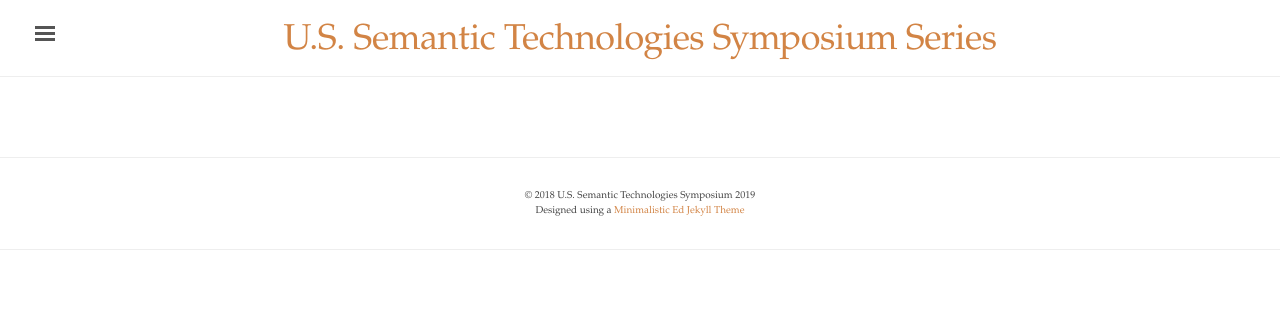
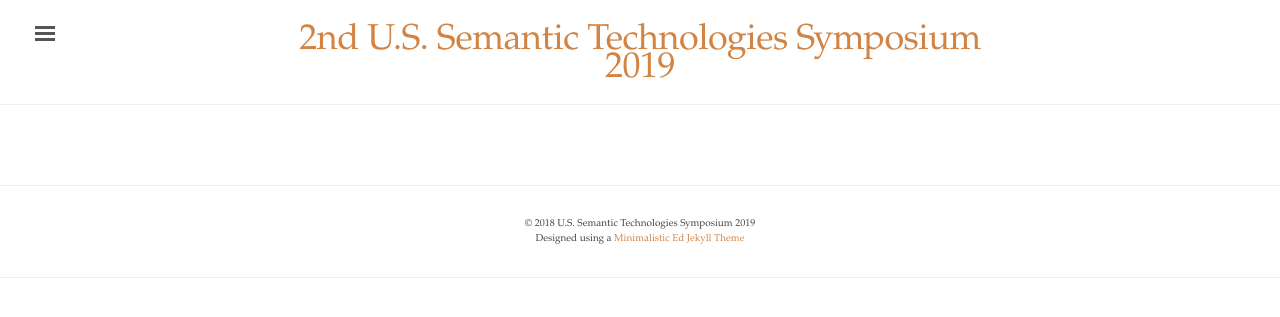
Before and after one commit to us2ts/us2ts.github.io, a Jekyll site: the page built from index.html, in a window 1280 px wide. Shown: the top 317 px of the page. Built offline with Jekyll 4.4.1, drawn with Linux system fonts in a browser that asks for light colours.

Commit message:
updated title in config

```diff
--- a/_config.yml
+++ b/_config.yml
@@ -1,7 +1,7 @@
 # Built with Jekyll 3.2.0
 
 # Setup
-title:               U.S. Semantic Technologies Symposium Series
+title:               2nd U.S. Semantic Technologies Symposium 2019
 tagline:             ''
 description:         ''
 url:                 'http://us2ts.github.io'
```
